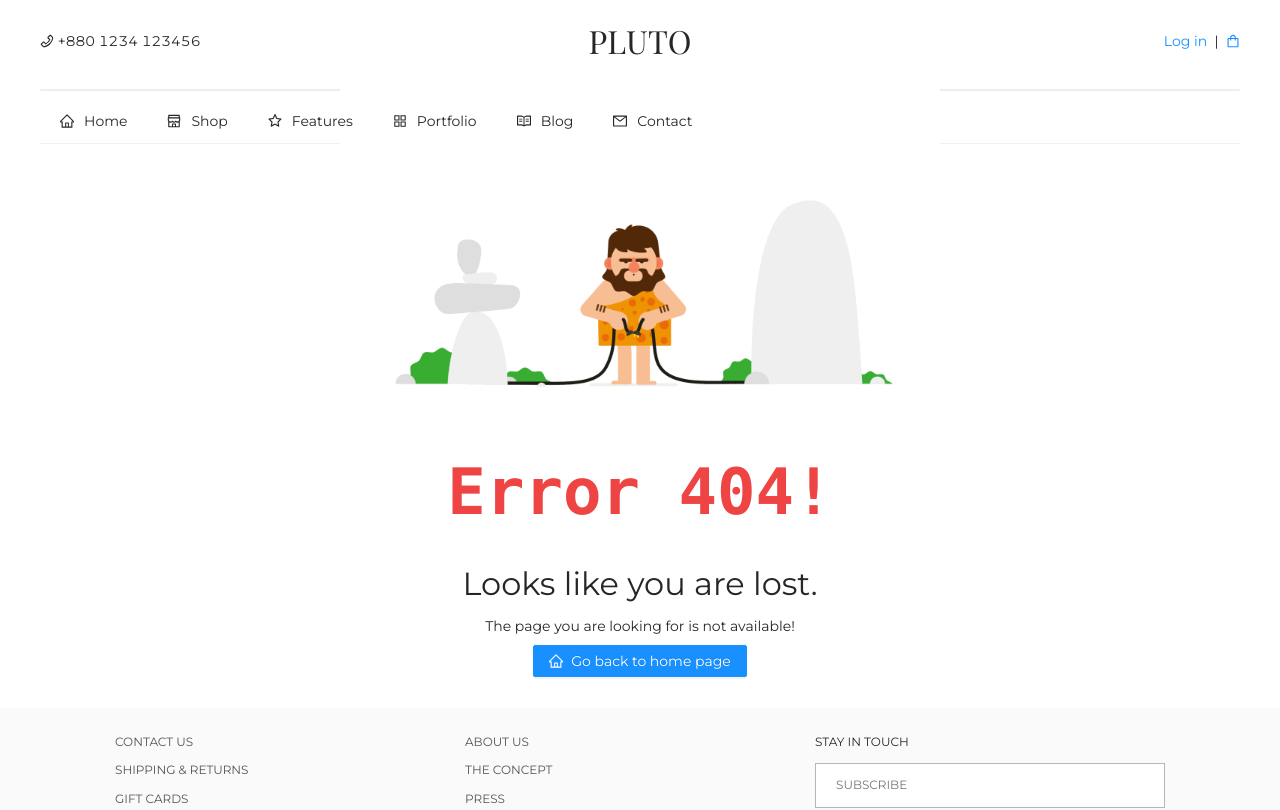
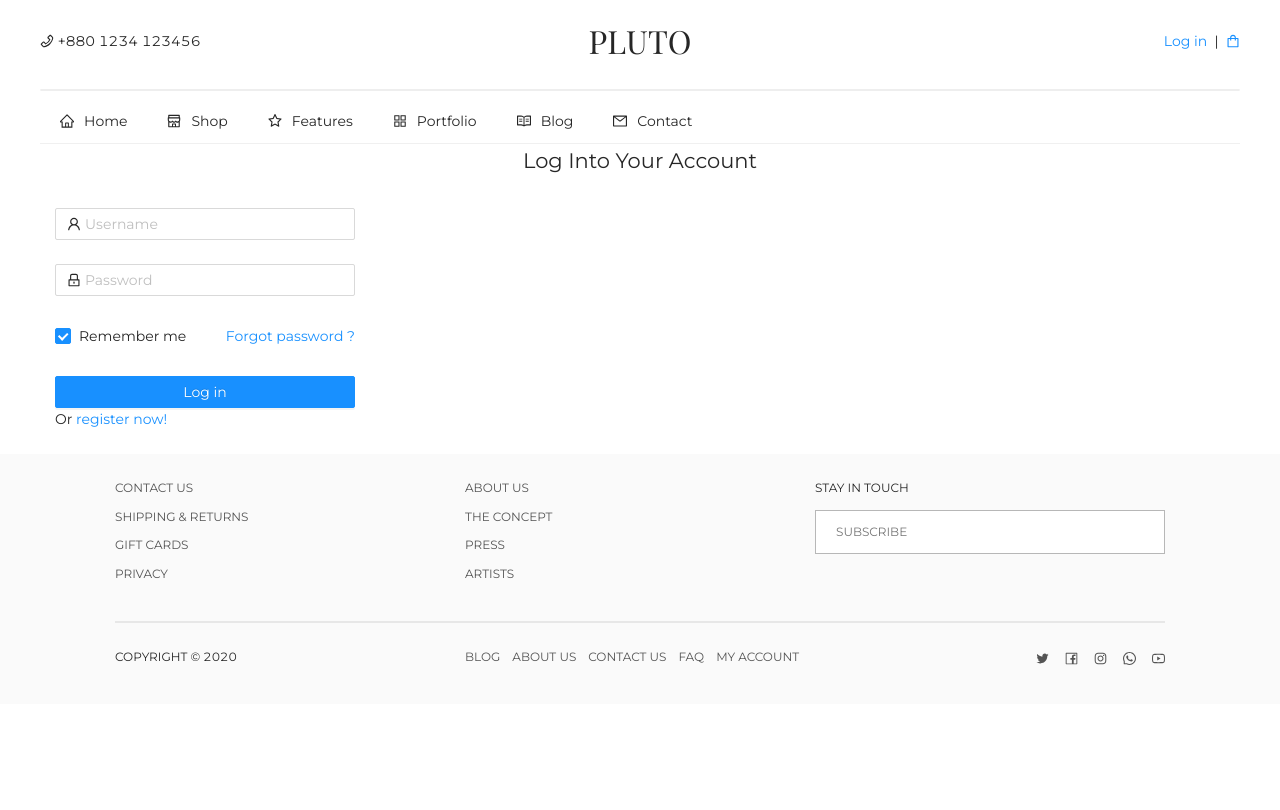
Before and after one commit to Alamin02/pluto, a React (Create React App) app: page /login in a window 1280 px wide. Shown: the top 810 px of the page. Built offline with nearby package versions, Linux system fonts and the light colour scheme; a web font is replaced by a local one.

Commit message:
Add: Login page is added

```diff
--- a/src/App.js
+++ b/src/App.js
@@ -13,6 +13,7 @@ import BlogPage from "./pages/BlogPage";
 import Footer from "./components/footer/Footer";
 import Error404 from "./components/error-404/Error404";
 import RegistrationPage from "./pages/Registration";
+import LoginPage from "./pages/Login";
 
 function App() {
   return (
@@ -28,6 +29,7 @@ function App() {
         <Route path="/checkOut" component={CheckOut} exact />
         <Route path="/blogs" component={BlogPage} exact />
         <Route path="/registration" component={RegistrationPage} exact />
+        <Route path="/login" component={LoginPage}/>
         <Route component={Error404} />
       </Switch>
       <Footer />
--- /dev/null
+++ b/src/pages/Login.js
@@ -0,0 +1,10 @@
+import Login from "../components/login/Login"
+const LoginPage = () => {
+  return (
+    <>
+      <Login />
+    </>
+  );
+}
+
+export default LoginPage;
```
